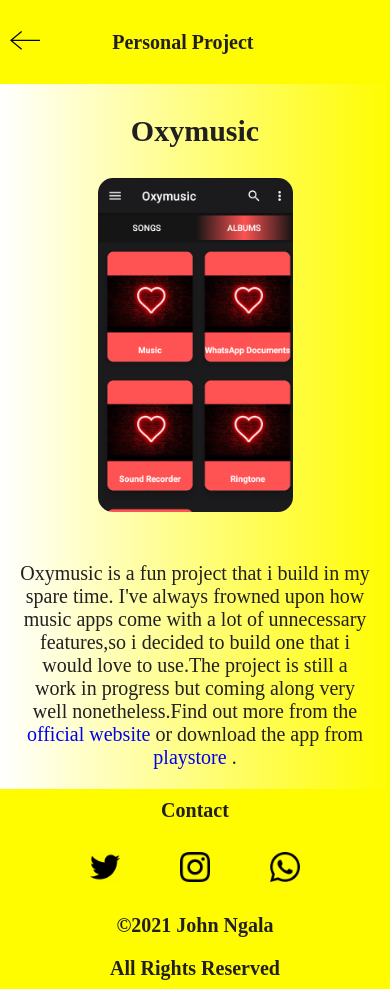
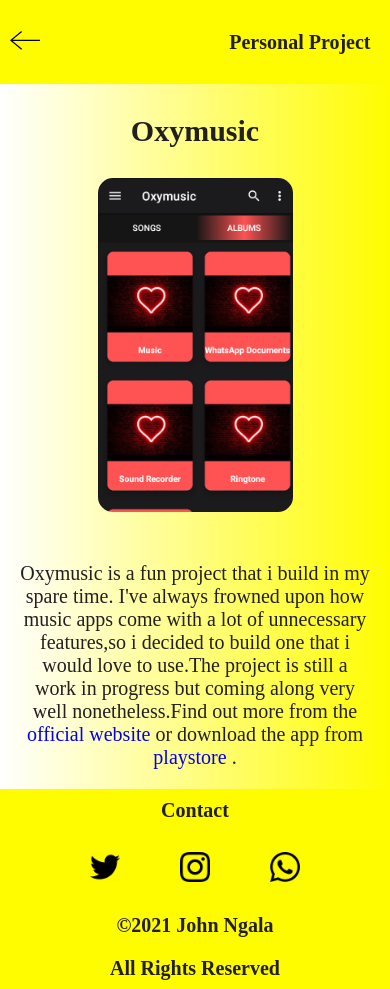
Before and after one commit to johnngala/portfolio_website, a React (Create React App) app in the folder frontend/: page /project in a window 390 px wide. Built offline with nearby package versions, Linux system fonts and the light colour scheme; what react-alert-template-basic would draw is missing.

Commit message:
sixth commit

```diff
--- a/frontend/src/App.css
+++ b/frontend/src/App.css
@@ -788,9 +788,6 @@ textarea {
     justify-content: space-between;
     background-color: rgb(255, 252, 0);
     min-height: 10vh;
-    display: flex;
-    justify-content: space-between;
-    align-items: center;
   }
 
   .custom-header button {
@@ -803,11 +800,11 @@ textarea {
     margin-left: 1rem;
     height: 3rem;
     width: 3rem;
-    justify-content: flex-start;
+    /* justify-content: flex-start; */
   }
 
   .custom-header h1 {
-    margin-right: 35%;
+    margin-right: 5%;
   }
 
   /* dashboard  - takes you nowhere*/
```
